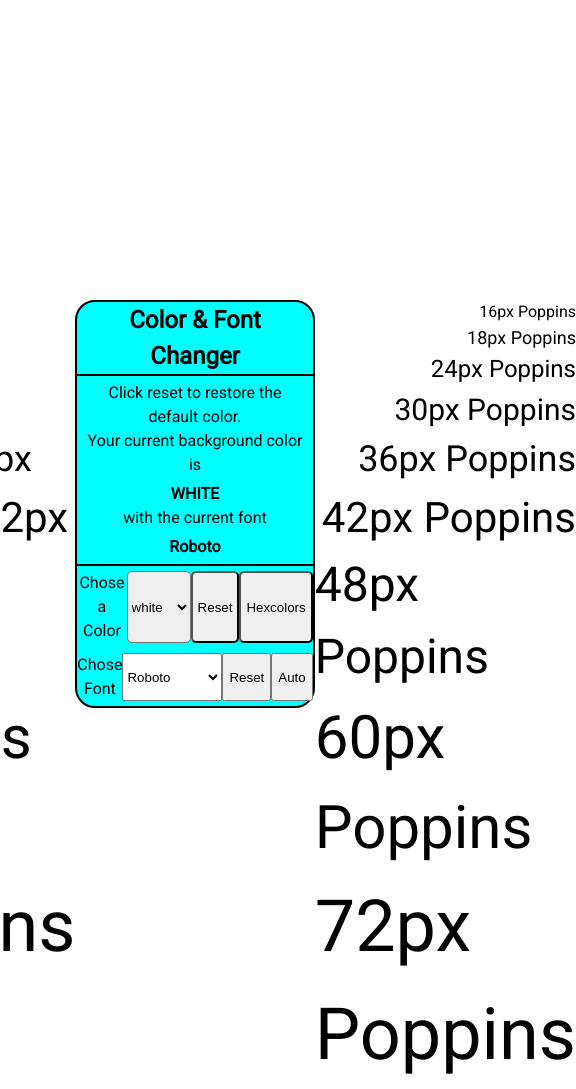
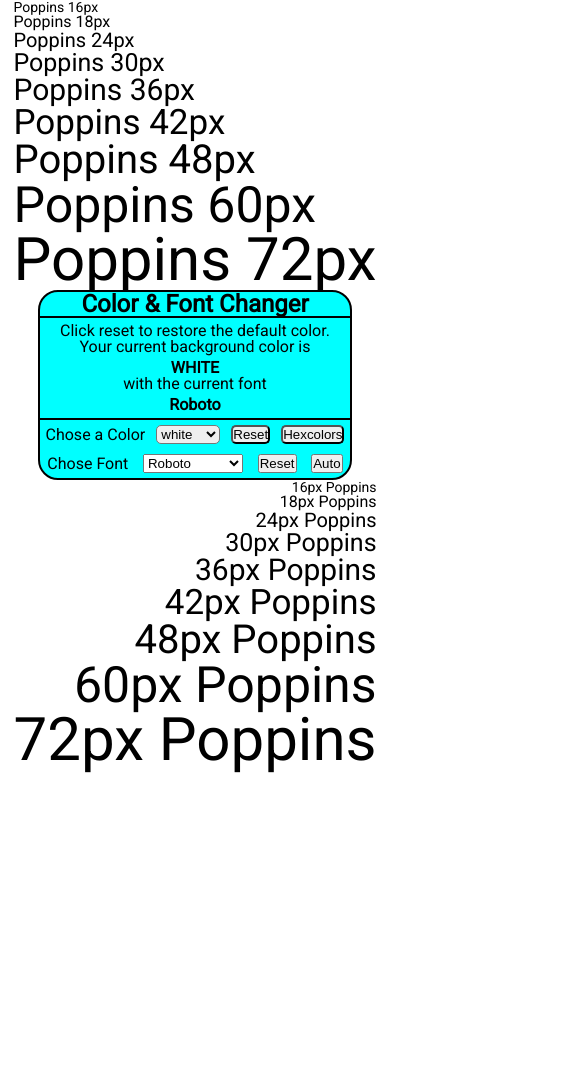
Before and after one commit to Sheydom/backgroundColorChanger, a plain HTML site: page index.html in a window 390 px wide. Shown: the whole page, 576 px wide, since content can reach past the window. After the commit the page ends 844 px from the top, so only its background shows below. Drawn offline with Linux system fonts and the light colour scheme.

Commit message:
update bug fixes

```diff
--- a/index.html
+++ b/index.html
@@ -33,7 +33,7 @@
 
         <div id="colorbody">
             <div id="title">
-                <h1>Color &amp; Font <br> Changer</h1>
+                <h1>Color &amp; Font Changer</h1>
             </div>
 
             <div id="inffield">
--- a/javascript.js
+++ b/javascript.js
@@ -66,8 +66,11 @@
 
 dropdown1.addEventListener("change", colorChange);
 
+
+//----------------------------------color reset-----------------------------------------------------
 reset.addEventListener("click", ()=>{document.body.style.backgroundColor = defaultColor;
      newcolor.innerText= defaultColor.toUpperCase();
+     dropdown1.value="white"
 });
 
 
@@ -155,13 +158,14 @@
         },1000);
 
 
-
+     //------------------------fontreset button----------------------
 
     }
  freset.addEventListener("click",()=>{
     clearInterval(intervalID2);
         telements.forEach((telement)=>telement.style.fontFamily=defaultFont);
         newfont.innerText=defaultFont;
+        dropdown.value="Roboto";
         });
 
 
--- a/style.css
+++ b/style.css
@@ -11,51 +11,58 @@
    align-items: center;
    background-color: white;
    line-height: 1.5;
-   margin-top: 300px;
+   font-size: 16px;
+
 }
 
 
 #gui{
+    margin-top: 300px;
     width: 100%;
     display: flex;
     justify-content: center;
 }
 
-.f16{
-    font-size: 16px;
-}
-.f18{
-    font-size: 18px;
+
+
+
+
+.f16 {
+    font-size: 1rem; /* 16px / 16 = 1rem */
 }
 
-.f24{
-    font-size: 24px;
+.f18 {
+    font-size: 1.125rem; /* 18px / 16 = 1.125rem */
 }
 
-.f30{
-    font-size: 30px;
+.f24 {
+    font-size: 1.5rem; /* 24px / 16 = 1.5rem */
 }
 
-.f36{
-    font-size: 36px;
+.f30 {
+    font-size: 1.875rem; /* 30px / 16 = 1.875rem */
 }
 
-.f42{
-    font-size:42px;
+.f36 {
+    font-size: 2.25rem; /* 36px / 16 = 2.25rem */
 }
 
-.f48{
-    font-size: 48px;
+.f42 {
+    font-size: 2.625rem; /* 42px / 16 = 2.625rem */
 }
 
-
-.f60{
-    font-size: 60px;
+.f48 {
+    font-size: 3rem; /* 48px / 16 = 3rem */
 }
 
-.f72{
-    font-size: 72px;
+.f60 {
+    font-size: 3.75rem; /* 60px / 16 = 3.75rem */
 }
+
+.f72 {
+    font-size: 4.5rem; /* 72px / 16 = 4.5rem */
+}
+
 
 
 #colorbody{
@@ -68,7 +75,7 @@
     border-radius: 20px 20px 20px 20px;
     border: 2px solid black;
     text-align: center;
-    font-size: 16px;
+    /* font-size: 16px; */
     height: fit-content;
 }
 
@@ -77,6 +84,7 @@
     display: flex;
     align-items: flex-start;
     flex-direction: column;
+    flex-wrap: nowrap;
 }
 
 
@@ -118,18 +126,25 @@
     justify-content: space-around;
     border-radius: 0 0 20px 20px;
     padding: 5px 0;
+    align-items: center;
 }
 
 #buttons button{
     cursor: pointer;
-    padding: 5px;
+    padding: 2px;
     animation: shake 0.8s ease-in-out;
+    height: max-content;
 
 }
 
 #fbuttons button{
     cursor: pointer;
-    padding: 5px;
+    padding: 2px;
+    height: max-content;
+}
+
+#dropdown1,#dropdown{
+    height: max-content;
 }
 
 
@@ -167,3 +182,54 @@
     75% {transform: translateX(-5px);}
     100%{transform: translateX(0);}
 }
+
+
+
+@media(max-width:960px){
+
+    #title{
+        flex-direction: c;
+    }
+
+    #gui{
+        display: flex;
+        flex-direction: column;
+        margin-top: 0;
+        align-items: center;
+    }
+
+    #dropdown{
+        width: fit-content;
+    }
+
+    #buttons button{
+        padding: 0;
+    }
+
+    #fbuttons button{
+        padding: 0;
+    }
+
+
+    /* #lbody,#rbody{
+        width: fit-content;
+        font-size: 12px;
+    } */
+
+    body{
+        font-size: 16px;
+        line-height: 1;
+    }
+}
+
+@media (max-width: 960px) {
+    .f16 { font-size: 0.875rem; }
+    .f18 { font-size: 1rem; }
+    .f24 { font-size: 1.25rem; }
+    .f30 { font-size: 1.5625rem; }
+    .f36 { font-size: 1.875rem; }
+    .f42 { font-size: 2.1875rem; }
+    .f48 { font-size: 2.5rem; }
+    .f60 { font-size: 3.125rem; }
+    .f72 { font-size: 3.75rem; }
+}
```
